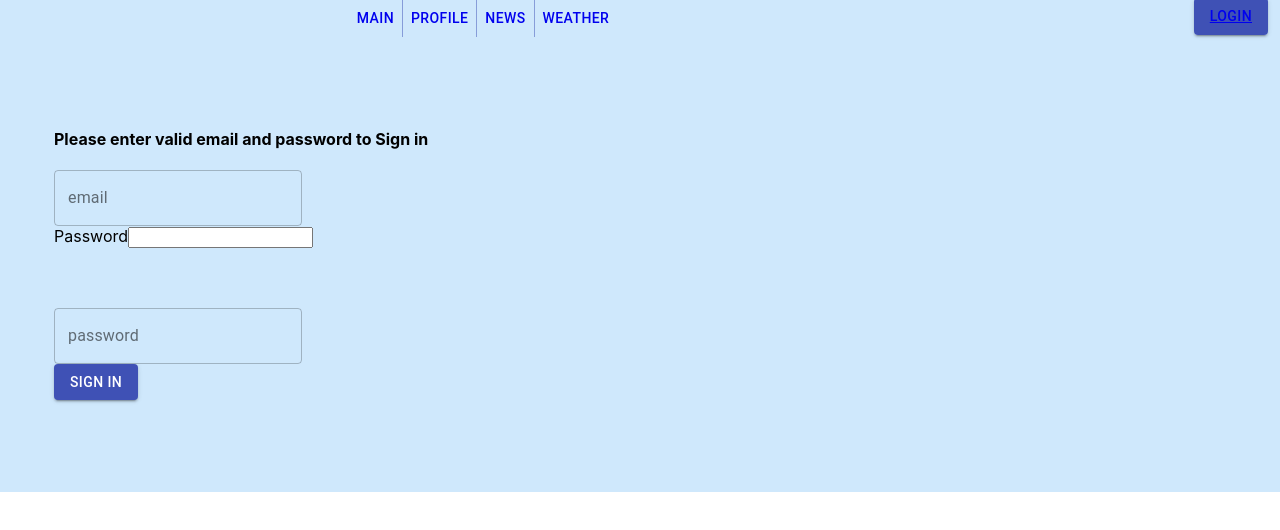
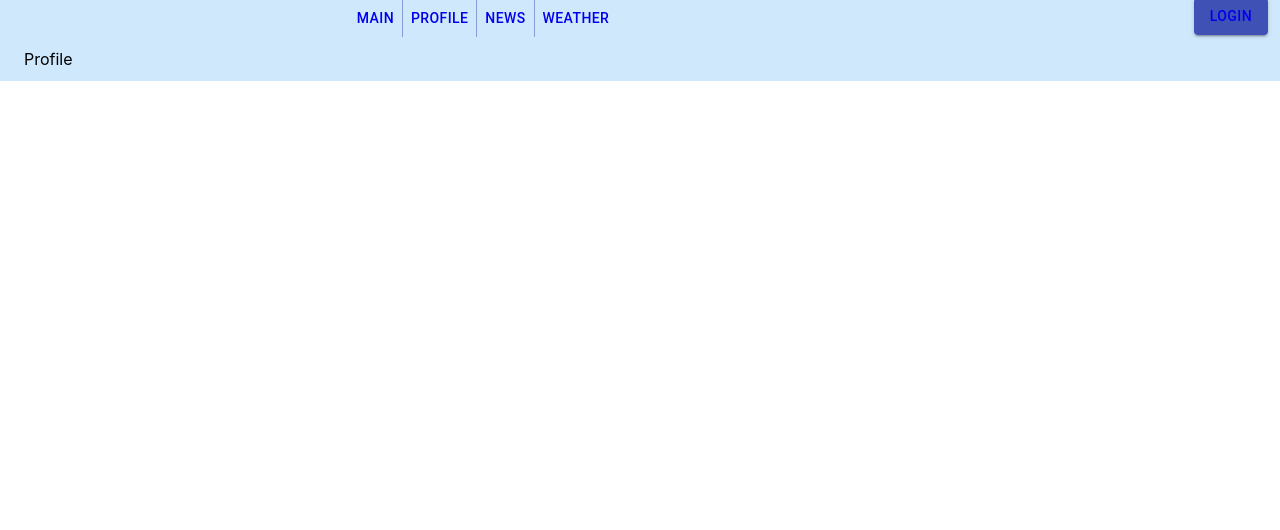
Before and after one commit to alexmmg/news-weather, a React (Create React App) app: page /profile in a window 1280 px wide. Before the commit this address led to /login. Shown: the top 530 px of the page. Built offline with nearby package versions, Linux system fonts and the light colour scheme.

Commit message:
starting Weather

```diff
--- a/package.json
+++ b/package.json
@@ -7,6 +7,7 @@
     "@testing-library/jest-dom": "^5.11.5",
     "@testing-library/react": "^11.1.2",
     "@testing-library/user-event": "^12.2.2",
+    "formik-material-ui": "^3.0.0",
     "react": "^17.0.1",
     "react-dom": "^17.0.1",
     "react-scripts": "4.0.0",
@@ -39,6 +40,7 @@
     ]
   },
   "devDependencies": {
+    "@material-ui/icons": "^4.9.1",
     "axios": "^0.21.0",
     "formik": "^2.2.5",
     "react-redux": "^7.2.2",
--- a/src/App.js
+++ b/src/App.js
@@ -17,11 +17,11 @@ import NavbarContainer from "./components/Navbar/NavbarContainer";
 
 function App(props) {
   return (
-      <div>
+      <>
         {/*<BrowserRouter>*/}
         <NavbarContainer store={props.store}/>
-          <Container maxWidth="lg" style={{ backgroundColor: '#cfe8fc'}}>
-            <Grid container spacing={3} >
+        <Container maxWidth="lg" style={{backgroundColor: '#cfe8fc'}}>
+          <Grid container spacing={3}>
             <Grid item sm={12}>
               <Switch>
                 <Route exact path='/' render={() => <Main/>}/>
@@ -30,9 +30,9 @@ function App(props) {
 
                 <Route path='/profile' render={() => <Profile/>}/>
 
-            <Route path='/weather' render={() => <Weather/>}/>
+                <Route path='/weather' render={() => <Weather store={props.store}/>}/>
 
-            <Route path='/login' render={() => <Login store={props.store} />}/>
+                <Route path='/login' render={() => <Login store={props.store}/>}/>
 
                 {/*<Route path='*' render={() => <div>404 NOT FOUND</div>}/>*/}
               </Switch>
@@ -40,7 +40,7 @@ function App(props) {
           </Grid>
         </Container>
         {/*</BrowserRouter>*/}
-      </div>
+      </>
   )
 }
 
--- a/src/api/api.js
+++ b/src/api/api.js
@@ -3,10 +3,12 @@ import {credentials} from "../assets/data/data"
 
 // let authHeader = () => {return {headers: {Authorization: `Bearer ${localStorage.getItem('jwt')}`}}};
 
-const instance = axios.create({
-  withCredentials: false,
-  baseURL: 'http://coach.panter.fun/api/v1/'
-});
+// const instance = axios.create({
+//   withCredentials: false,
+//   baseURL: 'http://coach.panter.fun/api/v1/'
+// });
+
+// const newsApiKey = "55a0258f13144130b0c6729c32cac542"
 
 export const authAPI = {
   getMyAccount() {
@@ -24,8 +26,8 @@ export const authAPI = {
   }
 };
 
-export const profileAPI = {
-  getProfile(userId) {
-    return instance.get(`profile/` + userId);
-  }
-};
+// export const newsAPI = {
+//   getNews() {
+//     return axios.get(`https://newsapi.org/v2/top-headlines?country=us&apiKey=${newsApiKey}`);
+//   }
+// };
--- a/src/components/Login/Login.jsx
+++ b/src/components/Login/Login.jsx
@@ -1,16 +1,20 @@
 import React from 'react'
-import {Formik, Form} from 'formik'
+import {Formik, Form, Field} from 'formik'
 import * as Yup from 'yup'
 import FormikControl from '../../assets/Formik/FormikControl'
 import {Redirect} from "react-router-dom";
 import {login} from "../../redux/auth-reducer";
 import connect from "react-redux/lib/connect/connect";
 import style from "./Login.module.css"
-import TextField from "@material-ui/core/TextField";
 import Button from "@material-ui/core/Button";
+import {TextField} from 'formik-material-ui';
 
 const Login = (props) => {
-  console.log(localStorage.getItem('jwt'));
+
+  if (props.isAuth) {
+    debugger
+    return <Redirect to={"/profile"}/>
+  }
 
   const initialValues = {
     email: '',
@@ -21,57 +25,33 @@ const Login = (props) => {
     props.login(values.email, values.password);
   };
 
-  const validationSchema = Yup.object({
-    email: Yup.string()
-        .email('Invalid email format')
-        .required('Required'),
-    password: Yup.string().required('Required')
-  });
+  return (
 
-  return (
-      // <div className="container">
-      //   <div className="row">
-      //     <div className="col-md-8">
-            <Formik
-                initialValues={initialValues}
-                validationSchema={validationSchema}
-                onSubmit={onSubmit}
-            >
-              {formik => {
-                return (
-                    <div className={style.formWrap}>
-                      <h4>Please enter valid email and password to Sign in</h4>
-                      <Form>
-                        <TextField spacing={2} id="outlined-basic" label="email" variant="outlined">
-                        <FormikControl
-                            classname="input"
-                            control='input'
-                            type='email'
-                            label='Email'
-                            name='email'
-                            className={style.formControl}
-                        />
-                        </TextField>
+      <Formik initialValues={initialValues} onSubmit={onSubmit}>
+        <Form>
+          <h4>Please enter valid email and password to Sign in</h4>
 
-                        <FormikControl
-                            control='input'
-                            type='password'
-                            label='Password'
-                            name='password'
-                            className={style.formControl}
-                        /><TextField id="outlined-basic" label="password" variant="outlined">
-                        </TextField>
-                        <div>
-                          <Button type='submit' variant="contained" color="primary" disabled={!formik.isValid}>Sign in</Button>
-                        </div>
-                      </Form>
-                    </div>
-                )
-              }}
-            </Formik>
-      //     </div>
-      //   </div>
-      // </div>
+          <Field
+              id="email"
+              component={TextField}
+              variant="outlined"
+              label="email"
+              name="email"
+              type="email"
+          />
+
+          <Field
+              id="password"
+              component={TextField}
+              variant="outlined"
+              label="password"
+              name="password"
+              type="password"
+          />
+          <Button type='submit' variant="contained" color="primary">Sign in</Button>
+        </Form>
+      </Formik>
+
   )
 };
 
--- a/src/components/Navbar/Navbar.jsx
+++ b/src/components/Navbar/Navbar.jsx
@@ -37,7 +37,7 @@ const Navbar = (props) => {
               {props.isAuth
                   // <div>{props.login}
                   ? <Button onClick={props.logout}>Log out</Button>
-                  : <Button><NavLink to={'/login'}>Login</NavLink></Button>
+                  : <Button><NavLink className={s.item} to={'/login'}>Login</NavLink></Button>
               }
 
             </ButtonGroup>
--- /dev/null
+++ b/src/components/News/ArticleItem.jsx
@@ -0,0 +1,29 @@
+import React from 'react';
+import {GridList, GridListTile, GridListTileBar, IconButton} from '@material-ui/core';
+import StarBorderIcon from '@material-ui/icons/StarBorder';
+
+const ArticleItem = (props) => {
+  return (
+      <GridList cellHeight={300} spacing={3}>
+            <GridListTile key={props.url} >
+              <img src={props.urlToImage} alt={props.url}/>
+              <GridListTileBar
+                  title={props.title}
+                  titlePosition="top"
+                  actionPosition="left"
+                  // className={classes.titleBar}
+              />
+            </GridListTile>
+        )}
+      </GridList>
+
+      // title={el.title}
+      // author={el.author}
+      // description={el.description}
+      // urlToImage={el.urlToImage}
+
+
+  )
+};
+
+export default ArticleItem;
--- a/src/components/News/News.jsx
+++ b/src/components/News/News.jsx
@@ -1,15 +1,29 @@
-import React from 'react';
-import {Redirect} from "react-router-dom";
+import {React, useState, useEffect} from 'react';
+import * as axios from "axios";
+import ArticleItem from "./ArticleItem";
 
 const News = () => {
 
-  if (!localStorage.jwt) {
-    return <Redirect to={"/login"} />
-  }
+  const [news, setNews] = useState([]);
+
+  const newsApiKey = "55a0258f13144130b0c6729c32cac542"
+
+  useEffect(() => {
+    const response = axios.get(`https://newsapi.org/v2/top-headlines?country=us&apiKey=${newsApiKey}`)
+        .then(response =>
+            setNews(response.data.articles));
+
+  }, [])
+
+  console.log(news);
+
+  const newsItem = news.map( (el) => (
+    <ArticleItem key={el.url} title={el.title} author={el.author} description={el.description} urlToImage={el.urlToImage} />
+    ))
 
   return (
       <div>
-        News
+        {newsItem}
       </div>
   );
 };
--- a/src/components/Profile/Profile.jsx
+++ b/src/components/Profile/Profile.jsx
@@ -3,7 +3,7 @@ import {Redirect} from "react-router-dom";
 
 const Profile = () => {
 
-  if (!localStorage.jwt) {
+  if (localStorage.jwt === "false") {
     return <Redirect to={"/login"} />
   }
 
--- a/src/components/Weather/Weather.jsx
+++ b/src/components/Weather/Weather.jsx
@@ -1,6 +1,12 @@
 import React from 'react';
+import {Redirect} from "react-router-dom";
 
-const Weather = () => {
+const Weather = (props) => {
+  console.log(props.isAuth);
+  if (localStorage.jwt === "false" && !props.isAuth) {
+    return <Redirect to={"/login"} />
+  }
+
   return (
       <div>
         Weather
--- a/src/redux/auth-reducer.js
+++ b/src/redux/auth-reducer.js
@@ -51,8 +51,8 @@ export const login = (email, password) => async (dispatch) => {
 export const logout = (email, password) => async (dispatch) => {
     let response = await authAPI.logout(email, password);
     if (response === "LOGGED OUT") {
-        localStorage.removeItem("jwt");
         dispatch(setAuthUserData(null, null, null));
+        localStorage.setItem("jwt", "false");
     }
 };
 
```
Also changed, not shown: 1 other file (tests, documents, lock files or other folders). Lines whose indentation alone changed are shown as unchanged.
